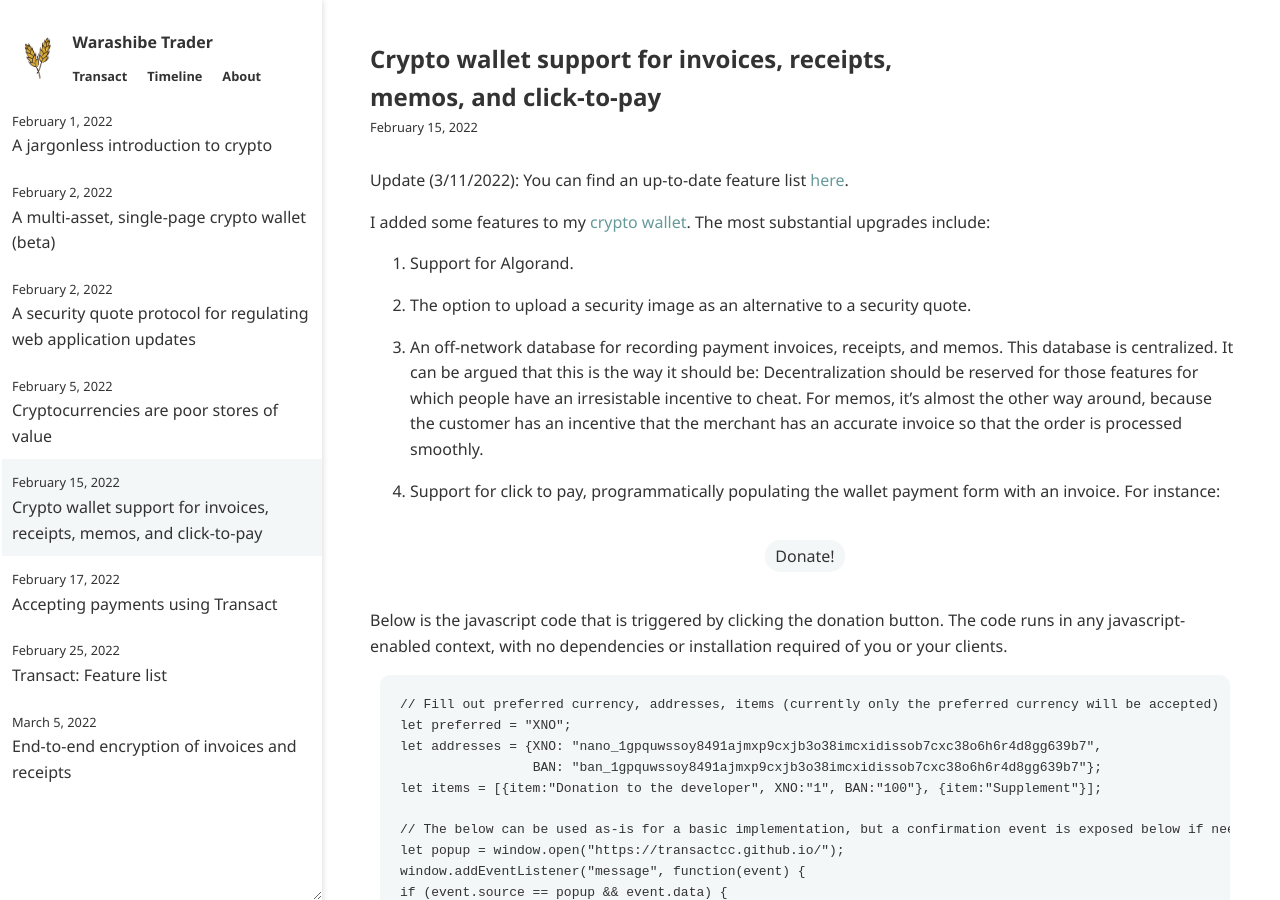
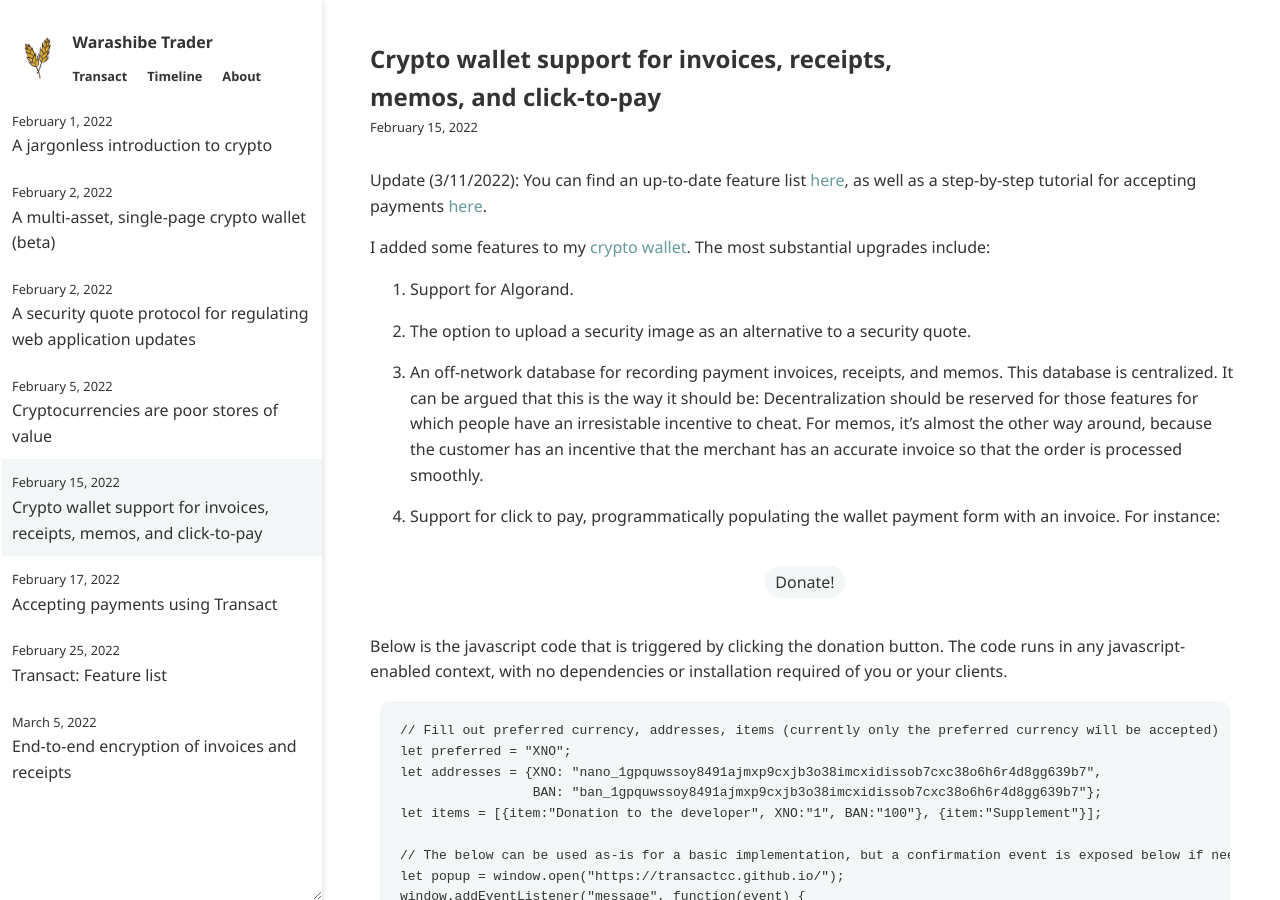
Before and after one commit to warashibetrader/warashibetrader.github.io, a Jekyll site: the page built from _posts/2022-02-15-invoice-receipt.md, in a window 1280 px wide and 900 px high. Built offline with Jekyll 4.4.1, drawn with Linux system fonts in a browser that asks for light colours.

Commit message:
Update 2022-02-15-invoice-receipt.md

```diff
--- a/_posts/2022-02-15-invoice-receipt.md
+++ b/_posts/2022-02-15-invoice-receipt.md
@@ -2,7 +2,7 @@
 title: "Crypto wallet support for invoices, receipts, memos, and click-to-pay"
 ---
 
-Update (3/11/2022): You can find an up-to-date feature list [here]({% post_url 2022-02-25-feature-list %}).
+Update (3/11/2022): You can find an up-to-date feature list [here]({% post_url 2022-02-25-feature-list %}), as well as a step-by-step tutorial for accepting payments [here]({% post_url 2022-02-17-invoices %}).
 
 I added some features to my [crypto wallet](https://transactcc.github.io/). The most substantial upgrades include:
 
```
